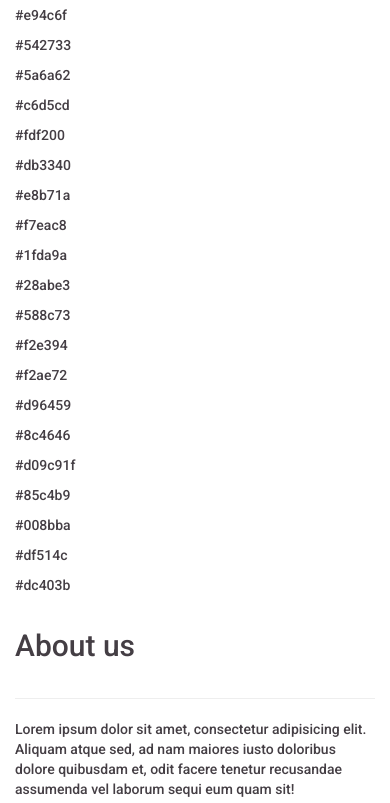
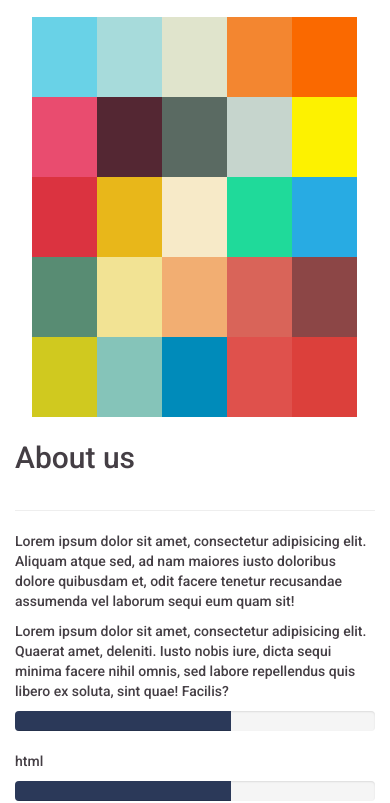
Before and after one commit to Okaidy/34_Kane-Theme, a plain HTML site: page index.html in a window 390 px wide. Shown: the part 724-1527 px from the top of the page. Drawn offline with nearby package versions, Linux system fonts and the light colour scheme.

Commit message:
seccion paleta de colores responsive, el texto cambia de tamañño, algunos elementos desaparece, ajuste de margenes y padding

```diff
--- a/css/main.css
+++ b/css/main.css
@@ -1,4 +1,4 @@
-@media screen and (max-width: 970px) {
+@media (min-width: 768px) and (max-width: 991px) {
 	/*para saber en donde es breakpoint*/
 	h1.white{
 		color: pink;
@@ -10,18 +10,40 @@
 	p.font30{
 		font-size: 25px;
 	}
+	/*cambia subtitulos*/
+	h2.font60{
+		font-size: 40px;
+	}
+	div.pad_color{
+		padding: 0% 4%;
+	}
+	div.alto_color{
+		height: 100px;
+	}
 }
-@media screen and (max-width: 500px) {
+@media (min-width: 0px) and (max-width: 767px) {
 	/*saber deonde es el breakpoint*/
 	h1.white{
 		color: red;
 	}
 	/*cambio de tamaño de letra*/
 	h1.font65{
-		font-size: 30px;
+		font-size: 40px;
 	}
 	p.font30{
 		font-size: 16px;
+	}
+	h2.font60{
+		font-size: 30px;
+	}
+	div.margen{
+		margin-top:0px;
+	}
+	div.alto_color{
+		height: 80px;
+	}
+	div.pad_color{
+		padding: 0%;
 	}
 }
 /*Color verde para el menu*/
@@ -83,3 +105,110 @@ nav.navbar ul.nav li {
 .normal{
 	font-weight: normal;
 }
+/*tamaño de fiuente para encabezados*/
+.font60{
+	font-size: 60px;
+}
+/*linea divisora*/
+.linea{
+	height: 2px;
+	width: 18%;
+	border: none;
+	background-color:#443e44;
+}
+/*padding para titulo en cada seccion*/
+.pt{
+	padding-top: 5%;
+}
+/*paleta de colres*/
+.c1{
+	background-color: #69d2e7;
+}
+.c2{
+	background-color: #a7dbdb;
+}
+.c3{
+	background-color: #e0e4cc;
+}
+.c4{
+	background-color: #f38630;
+}
+.c5{
+	background-color: #fa6900;
+}
+.c6{
+	background-color: #e94c6f;
+}
+.c7{
+	background-color: #542733;
+}
+.c8{
+	background-color: #5a6a62;
+}
+.c9{
+	background-color: #c6d5cd;
+}
+.c10{
+	background-color: #fdf200;
+}
+.c11{
+	background-color: #db3340;
+}
+.c12{
+	background-color: #e8b71a;
+}
+.c13{
+	background-color: #f7eac8;
+}
+.c14{
+	background-color: #1fda9a;
+}
+.c15{
+	background-color: #28abe3;
+}
+.c16{
+	background-color: #588c73;
+}
+.c17{
+	background-color: #f2e394;
+}
+.c18{
+	background-color: #f2ae72;
+}
+.c19{
+	background-color: #d96459;
+}
+.c20{
+	background-color: #8c4646;
+}
+.c21{
+	background-color: #d0c91f;
+}
+.c22{
+	background-color: #85c4b9;
+}
+.c23{
+	background-color: #008bba;
+}
+.c24{
+	background-color: #df514c;
+}
+.c25{
+	background-color: #dc403b;
+}
+/*altura de paleta de colores*/
+.alto_color{
+	height: 150px;
+}
+/*margen entre renglones de colores*/
+.margen{
+	margin-top: 10px;
+}
+/*padding para la paleta de colores*/
+.pad_color{
+	padding: 0% 10%;
+}
+/*color para link en general*/
+a{
+	color: #443e44;
+}
--- a/index.html
+++ b/index.html
@@ -41,12 +41,12 @@
     <a name="Home"></a><header class="fondo text-center"><!--Banner principal-->
         <div class="container"><!--Container-->
             <div class="row"><!--Renglon para titulo-->
-                <div class="col-md-12"><!--Columnas para titulo-->
+                <div class="col-md-12 col-sm-12 col-xs-12"><!--Columnas para titulo-->
                     <h1 class="normal font65 white">BEAUTIFUL COLOR PALETTES FOR YOUR NEXT WEB PROJECT</h1>
                 </div><!--Cierre de columnas-->
             </div><!--Fin de titulo-->
             <div class="row"><!--Renglon para texto-->
-                <div class="col-md-12"><!--Columnas para texto-->
+                <div class="col-md-12 col-sm-12 col-xs-12"><!--Columnas para texto-->
                     <p class="w300 font30 white">Choosing the right color scheme is essential to your website's success. You layout and other design choices - including front - should be developed in concert whit you color scheme to ensure readability, cohesiveness and beauty in the final product.</p>
                 </div><!--Cierre de columnas-->
             </div><!--Fin de texto-->
@@ -54,101 +54,101 @@
     </header><!--Fin de banner principal-->
     <section><!--Color Palette-->
         <div class="container"><!--Container-->
-            <div class="row"><!--Renglon para titulo-->
-                <div class="col-md-12"><!--Columnas para titulo-->
-                    <h2>Pick your color palette</h2>
+            <div class="row text-center pt"><!--Renglon para titulo-->
+                <div class="col-md-12 col-sm-12 col-xs-12"><!--Columnas para titulo-->
+                    <h2 class="font60">PICK YOUR COLOR PALETTE</h2>
                 </div><!--Cierre de columnas-->
             </div><!--Fin de titulo-->
             <div class="row"><!--Renglon para linea-->
-                <div class="col-md-12"><!--Columnas para linea-->
-                    <hr>
+                <div class="col-md-12 col-sm-12 col-xs-12"><!--Columnas para linea-->
+                    <hr class="linea">
                 </div><!--Cierre de columnas-->
             </div><!--Fin de linea-->
-            <div><!--Colores-->
-                <div class="row"><!--Primer renglon-->
-                    <div class="col-md-3"><!--Primer color-->
-                        <p>#69d2e7</p>
-                    </div><!--Fin de color-->
-                    <div class="col-md-2"><!--Segundo color-->
-                        <p>#a7dbdb</p>
-                    </div><!--Fin de color-->
-                    <div class="col-md-2"><!--Tercer color-->
-                        <p>#e0e4cc</p>
-                    </div><!--Fin de color-->
-                    <div class="col-md-2"><!--Cuarto color-->
-                        <p>#f38630</p>
-                    </div><!--Fin de color-->
-                    <div class="col-md-3"><!--Quinto color-->
-                        <p>#fa6900</p>
-                    </div><!--Fin de color-->
+            <div class="pad_color"><!--Colores-->
+                <div class="row text-center margen"><!--Primer renglon-->
+                    <a href="#"><div class="col-md-2 col-sm-2 col-md-offset-1 col-xs-2 col-sm-offset-1 col-xs-offset-1 c1 alto_color"><!--Primer color-->
+                        <p class="hidden-xs">#69D2E7</p>
+                    </div></a><!--Fin de color-->
+                    <a href="#"><div class="col-md-2 col-sm-2 col-xs-2 c2 alto_color"><!--Segundo color-->
+                        <p class="hidden-xs">#A7DBDB</p>
+                    </div></a><!--Fin de color-->
+                    <a href="#"><div class="col-md-2 col-sm-2 col-xs-2 c3 alto_color"><!--Tercer color-->
+                        <p class="hidden-xs">#E0E4CC</p>
+                    </div></a><!--Fin de color-->
+                    <a href="#"><div class="col-md-2 col-sm-2 col-xs-2 c4 alto_color"><!--Cuarto color-->
+                        <p class="hidden-xs">#F38630</p>
+                    </div></a><!--Fin de color-->
+                    <a href="#"><div class="col-md-2 col-sm-2 col-xs-2 c5 alto_color "><!--Quinto color-->
+                        <p class="hidden-xs">#FA6900</p>
+                    </div></a><!--Fin de color-->
                 </div><!--Fin de renglon-->
-                <div class="row"><!--Segundo renglon-->
-                    <div class="col-md-3"><!--Primer color-->
-                        <p>#e94c6f</p>
-                    </div><!--Fin de color-->
-                    <div class="col-md-2"><!--Segundo color-->
-                        <p>#542733</p>
-                    </div><!--Fin de color-->
-                    <div class="col-md-2"><!--Tercer color-->
-                        <p>#5a6a62</p>
-                    </div><!--Fin de color-->
-                    <div class="col-md-2"><!--Cuarto color-->
-                        <p>#c6d5cd</p>
-                    </div><!--Fin de color-->
-                    <div class="col-md-3"><!--Quinto color-->
-                        <p>#fdf200</p>
-                    </div><!--Fin de color-->
+                <div class="row text-center margen"><!--Segundo renglon-->
+                    <a href="#"><div class="col-md-2 col-sm-2 col-md-offset-1 col-xs-2 col-sm-offset-1 col-xs-offset-1 c6 alto_color"><!--Primer color-->
+                        <p class="hidden-xs">#E94C6F</p>
+                    </div></a><!--Fin de color-->
+                    <a href="#"><div class="col-md-2 col-sm-2 col-xs-2 c7 alto_color"><!--Segundo color-->
+                        <p class="white hidden-xs">#542733</p>
+                    </div></a><!--Fin de color-->
+                    <a href="#"><div class="col-md-2 col-sm-2 col-xs-2 c8 alto_color"><!--Tercer color-->
+                        <p class="hidden-xs">#5A6A62</p>
+                    </div></a><!--Fin de color-->
+                    <a href="#"><div class="col-md-2 col-sm-2 col-xs-2 c9 alto_color"><!--Cuarto color-->
+                        <p class="hidden-xs">#C6D5CD</p>
+                    </div></a><!--Fin de color-->
+                    <a href="#"><div class="col-md-2 col-sm-2 col-xs-2 c10 alto_color"><!--Quinto color-->
+                        <p class="hidden-xs">#FDF200</p>
+                    </div></a><!--Fin de color-->
                 </div><!--Fin de renglon-->
-                <div class="row"><!--Tercer renglon-->
-                    <div class="col-md-3"><!--Primer color-->
-                        <p>#db3340</p>
-                    </div><!--Fin de color-->
-                    <div class="col-md-2"><!--Segundo color-->
-                        <p>#e8b71a</p>
-                    </div><!--Fin de color-->
-                    <div class="col-md-2"><!--Tercer color-->
-                        <p>#f7eac8</p>
-                    </div><!--Fin de color-->
-                    <div class="col-md-2"><!--Cuarto color-->
-                        <p>#1fda9a</p>
-                    </div><!--Fin de color-->
-                    <div class="col-md-3"><!--Quinto color-->
-                        <p>#28abe3</p>
-                    </div><!--Fin de color-->
+                <div class="row text-center margen"><!--Tercer renglon-->
+                    <a href="#"><div class="col-md-2 col-sm-2 col-xs-2 col-md-offset-1 col-xs-offset-1 col-sm-offset-1 c11 alto_color"><!--Primer color-->
+                        <p class="hidden-xs">#DB3340</p>
+                    </div></a><!--Fin de color-->
+                    <a href="#"><div class="col-md-2 col-sm-2 col-xs-2 c12 alto_color"><!--Segundo color-->
+                        <p class="hidden-xs">#E8B71A</p>
+                    </div></a><!--Fin de color-->
+                    <a href="#"><div class="col-md-2 col-sm-2 col-xs-2 c13 alto_color"><!--Tercer color-->
+                        <p class="hidden-xs">#F7EAC8</p>
+                    </div></a><!--Fin de color-->
+                    <a href="#"><div class="col-md-2 col-sm-2 col-xs-2 c14 alto_color"><!--Cuarto color-->
+                        <p class="hidden-xs">#1FDA9A</p>
+                    </div></a><!--Fin de color-->
+                    <a href="#"><div class="col-md-2 col-sm-2 col-xs-2 c15 alto_color"><!--Quinto color-->
+                        <p class="hidden-xs">#28ABE3</p>
+                    </div></a><!--Fin de color-->
                 </div><!--Fin de renglon-->
-                <div class="row"><!--Cuarto renglon-->
-                    <div class="col-md-3"><!--Primer color-->
-                        <p>#588c73</p>
-                    </div><!--Fin de color-->
-                    <div class="col-md-2"><!--Segundo color-->
-                        <p>#f2e394</p>
-                    </div><!--Fin de color-->
-                    <div class="col-md-2"><!--Tercer color-->
-                        <p>#f2ae72</p>
-                    </div><!--Fin de color-->
-                    <div class="col-md-2"><!--Cuarto color-->
-                        <p>#d96459</p>
-                    </div><!--Fin de color-->
-                    <div class="col-md-3"><!--Quinto color-->
-                        <p>#8c4646</p>
-                    </div><!--Fin de color-->
+                <div class="row text-center margen"><!--Cuarto renglon-->
+                    <a href="#"><div class="col-md-2 col-sm-2 col-xs-2 col-md-offset-1 col-sm-offset-1 col-xs-offset-1 c16 alto_color"><!--Primer color-->
+                        <p class="hidden-xs">#588C73</p>
+                    </div></a><!--Fin de color-->
+                    <a href="#"><div class="col-md-2 col-sm-2 col-xs-2 c17 alto_color"><!--Segundo color-->
+                        <p class="hidden-xs">#F2E394</p>
+                    </div></a><!--Fin de color-->
+                    <a href="#"><div class="col-md-2 col-sm-2 col-xs-2 c18 alto_color"><!--Tercer color-->
+                        <p class="hidden-xs">#F2AE72</p>
+                    </div></a><!--Fin de color-->
+                    <a href="#"><div class="col-md-2 col-sm-2 col-xs-2 c19 alto_color"><!--Cuarto color-->
+                        <p class="hidden-xs">#D96459</p>
+                    </div></a><!--Fin de color-->
+                    <a href="#"><div class="col-md-2 col-sm-2 col-xs-2 c20 alto_color"><!--Quinto color-->
+                        <p class="hidden-xs">#8C4646</p>
+                    </div></a><!--Fin de color-->
                 </div><!--Fin de renglon-->
-                <div class="row"><!--Quinto renglon-->
-                    <div class="col-md-3"><!--Primer color-->
-                        <p>#d09c91f</p>
-                    </div><!--Fin de color-->
-                    <div class="col-md-2"><!--Segundo color-->
-                        <p>#85c4b9</p>
-                    </div><!--Fin de color-->
-                    <div class="col-md-2"><!--Tercer color-->
-                        <p>#008bba</p>
-                    </div><!--Fin de color-->
-                    <div class="col-md-2"><!--Cuarto color-->
-                        <p>#df514c</p>
-                    </div><!--Fin de color-->
-                    <div class="col-md-3"><!--Quinto color-->
-                        <p>#dc403b</p>
-                    </div><!--Fin de color-->
+                <div class="row text-center margen"><!--Quinto renglon-->
+                    <a href="#"><div class="col-md-2 col-sm-2 col-xs-2 col-md-offset-1 col-sm-offset-1 col-xs-offset-1 c21 alto_color"><!--Primer color-->
+                        <p class="hidden-xs">#D0C91F</p>
+                    </div></a><!--Fin de color-->
+                    <a href="#"><div class="col-md-2 col-sm-2 col-xs-2 c22 alto_color"><!--Segundo color-->
+                        <p class="hidden-xs">#85C4B9</p>
+                    </div></a><!--Fin de color-->
+                    <a href="#"><div class="col-md-2 col-sm-2 col-xs-2 c23 alto_color"><!--Tercer color-->
+                        <p class="hidden-xs">#008BBA</p>
+                    </div></a><!--Fin de color-->
+                    <a href="#"><div class="col-md-2 col-sm-2 col-xs-2 c24 alto_color"><!--Cuarto color-->
+                        <p class="hidden-xs">#DF514C</p>
+                    </div></a><!--Fin de color-->
+                    <a href="#"><div class="col-md-2 col-sm-2 col-xs-2 c25 alto_color"><!--Quinto color-->
+                        <p class="hidden-xs">#DC403B</p>
+                    </div></a><!--Fin de color-->
                 </div><!--Fin de renglon-->
             </div><!--Fin de colores-->
         </div><!--Fin de container-->
```
